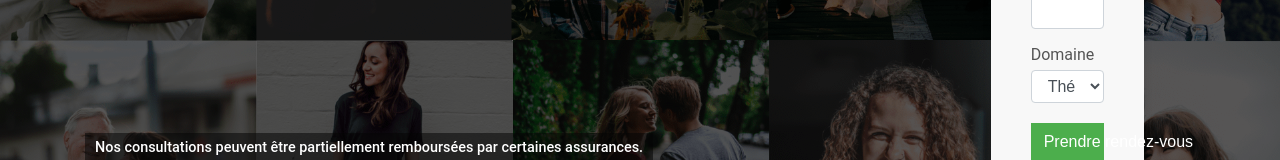
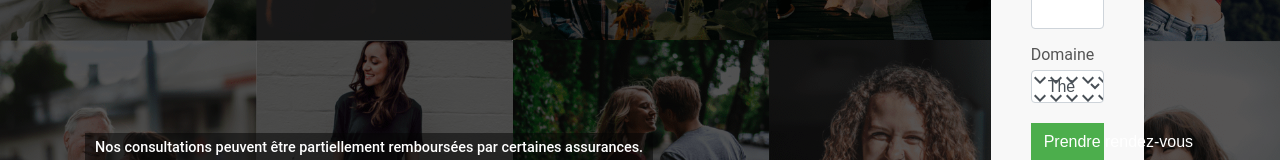
Before and after one commit to buntuventures/cpm-ca-web2, a Next.js app: page / in a window 1280 px wide. Shown: the part 598-758 px from the top of the page. Built offline with nearby package versions, Linux system fonts and the light colour scheme.

Commit message:
[FIX] reserv form adjust0

```diff
--- a/src/components/Forms/Select.js
+++ b/src/components/Forms/Select.js
@@ -1,11 +1,10 @@
 import React from "react";
 import classes from "./Forms.module.css";
-import ArrowDown from "/images/arrow_down-24px.svg";
 
 const Select = ({ styles, children, changed, name, value }) => (
   <select
     className={classes.SelectInput}
-    style={{ backgroundImage: `url(${ArrowDown})`, ...styles }}
+    style={{ backgroundImage: `url("/images/arrow_down-24px.svg")`, ...styles }}
     name={name}
     value={value}
     onChange={changed}
```
